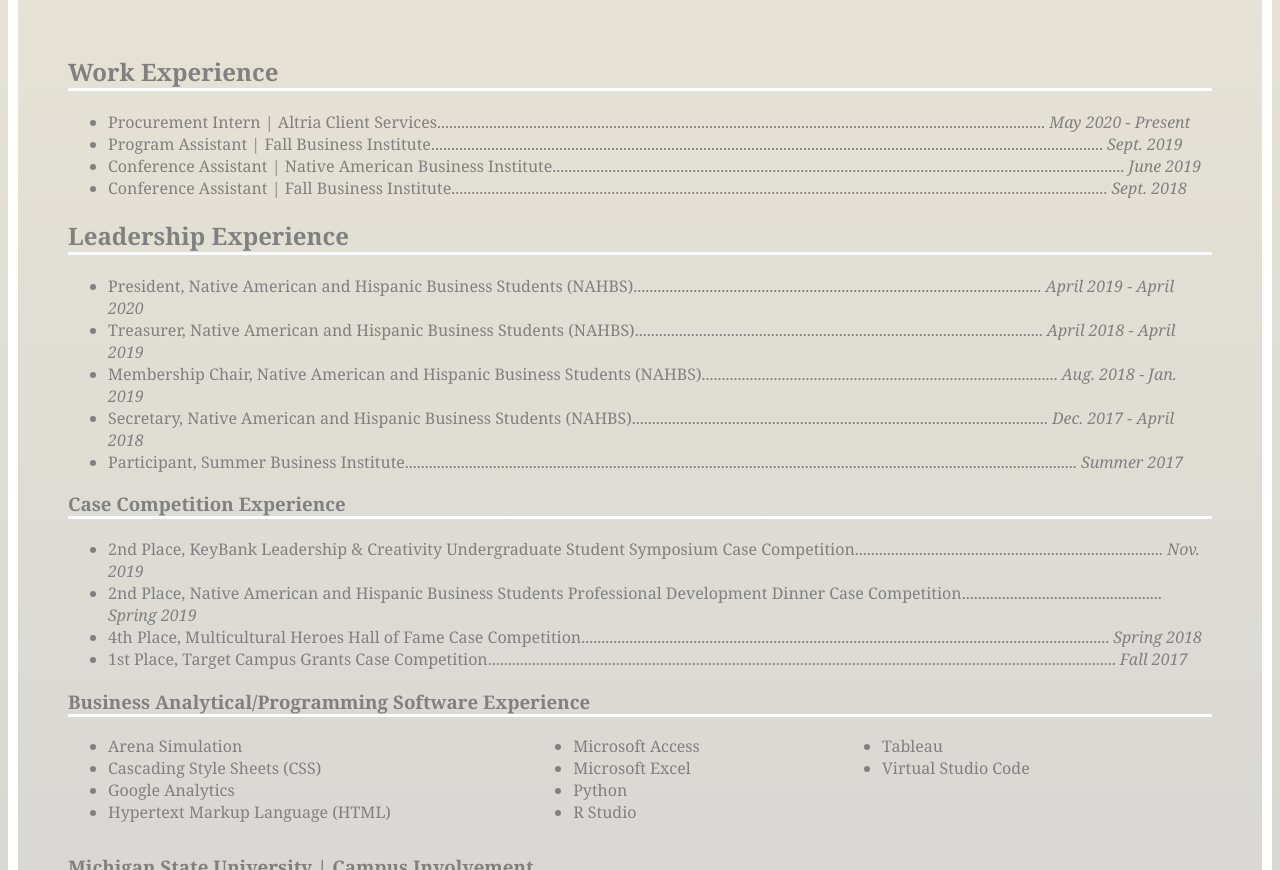
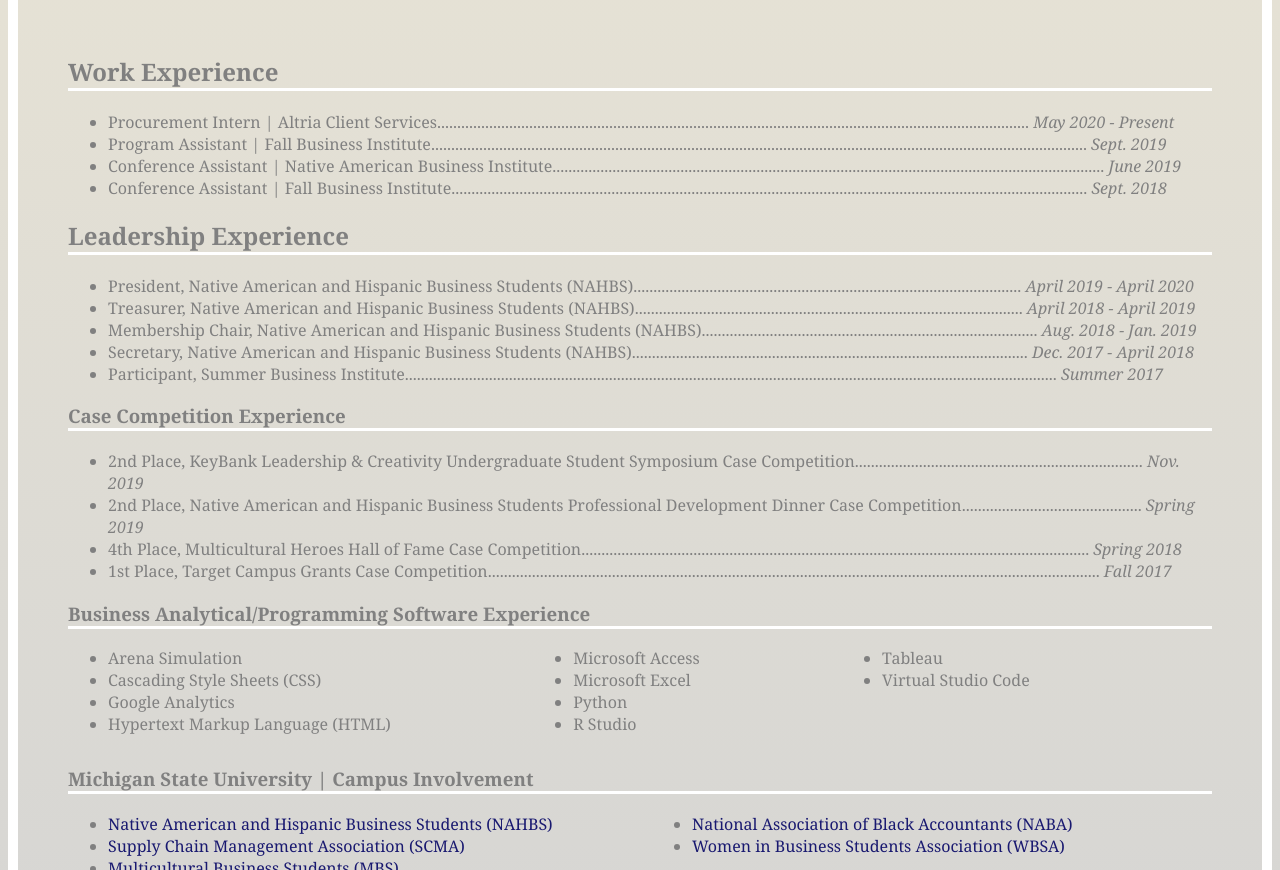
Before and after one commit to lucenage/mi349_personal_site, a plain HTML site: page index.html in a window 1280 px wide. Shown: the part 719-1589 px from the top of the page. Drawn offline with Linux system fonts and the light colour scheme.

Commit message:
fifth commit

```diff
--- a/index.html
+++ b/index.html
@@ -22,27 +22,27 @@
 
 <h2 id="work-experience">Work Experience</h2>
 <ul class="work">
-    <li>Procurement Intern | Altria Client Services........................................................................................................................................................ <em>May 2020 - Present</em></li>
-    <li>Program Assistant | Fall Business Institute........................................................................................................................................................................ <em>Sept. 2019</em></li>
-    <li>Conference Assistant | Native American Business Institute............................................................................................................................................... <em>June 2019</em></li>
-    <li>Conference Assistant | Fall Business Institute.................................................................................................................................................................... <em>Sept. 2018</em></li>
+    <li>Procurement Intern | Altria Client Services.................................................................................................................................................... <em>May 2020 - Present</em></li>
+    <li>Program Assistant | Fall Business Institute.................................................................................................................................................................... <em>Sept. 2019</em></li>
+    <li>Conference Assistant | Native American Business Institute.......................................................................................................................................... <em>June 2019</em></li>
+    <li>Conference Assistant | Fall Business Institute............................................................................................................................................................... <em>Sept. 2018</em></li>
 </ul>
 
 <h2 id="leadership-experience">Leadership Experience</h2>
 <ul class="leadership">
-    <li>President, Native American and Hispanic Business Students (NAHBS)...................................................................................................... <em>April 2019 - April 2020</em></li>
-    <li>Treasurer, Native American and Hispanic Business Students (NAHBS)...................................................................................................... <em>April 2018 - April 2019</em></li>
-    <li>Membership Chair, Native American and Hispanic Business Students (NAHBS)......................................................................................... <em>Aug. 2018 - Jan. 2019</em></li>
-    <li>Secretary, Native American and Hispanic Business Students (NAHBS)........................................................................................................ <em>Dec. 2017 - April 2018</em></li>
-    <li>Participant, Summer Business Institute........................................................................................................................................................................ <em>Summer 2017</em></li>
+    <li>President, Native American and Hispanic Business Students (NAHBS)................................................................................................. <em>April 2019 - April 2020</em></li>
+    <li>Treasurer, Native American and Hispanic Business Students (NAHBS)................................................................................................. <em>April 2018 - April 2019</em></li>
+    <li>Membership Chair, Native American and Hispanic Business Students (NAHBS).................................................................................... <em>Aug. 2018 - Jan. 2019</em></li>
+    <li>Secretary, Native American and Hispanic Business Students (NAHBS)................................................................................................... <em>Dec. 2017 - April 2018</em></li>
+    <li>Participant, Summer Business Institute................................................................................................................................................................... <em>Summer 2017</em></li>
 </ul>
 
 <h3 id="case-competition">Case Competition Experience</h3>
 <ul class="competition">
-    <li>2nd Place, KeyBank Leadership & Creativity Undergraduate Student Symposium Case Competition............................................................................. <em>Nov. 2019</em></li>
-    <li>2nd Place, Native American and Hispanic Business Students Professional Development Dinner Case Competition.................................................. <em>Spring 2019</em></li>
-    <li>4th Place, Multicultural Heroes Hall of Fame Case Competition.................................................................................................................................... <em>Spring 2018</em></li>
-    <li>1st Place, Target Campus Grants Case Competition............................................................................................................................................................. <em>Fall 2017</em></li>
+    <li>2nd Place, KeyBank Leadership & Creativity Undergraduate Student Symposium Case Competition........................................................................ <em>Nov. 2019</em></li>
+    <li>2nd Place, Native American and Hispanic Business Students Professional Development Dinner Case Competition............................................. <em>Spring 2019</em></li>
+    <li>4th Place, Multicultural Heroes Hall of Fame Case Competition............................................................................................................................... <em>Spring 2018</em></li>
+    <li>1st Place, Target Campus Grants Case Competition......................................................................................................................................................... <em>Fall 2017</em></li>
 </ul>
 
 <h3 id="software-experience">Business Analytical/Programming Software Experience</h3>
```
